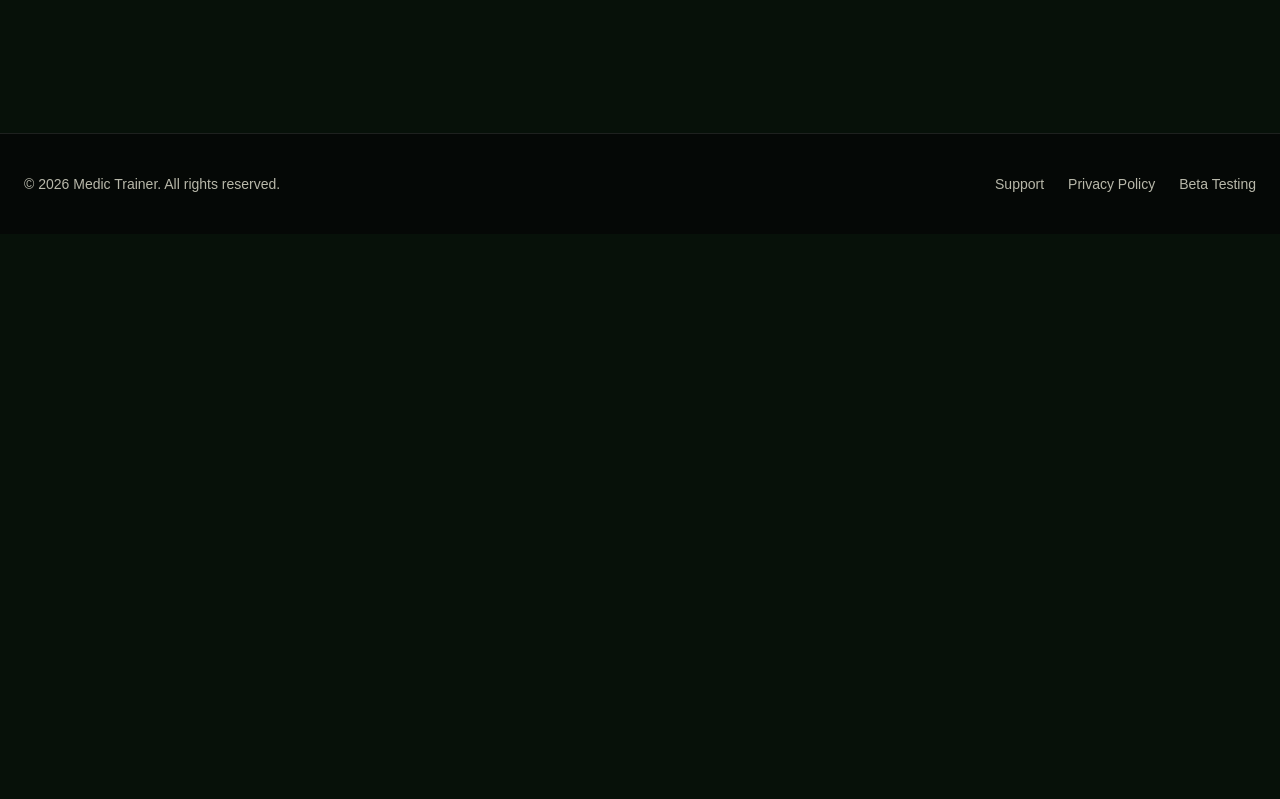
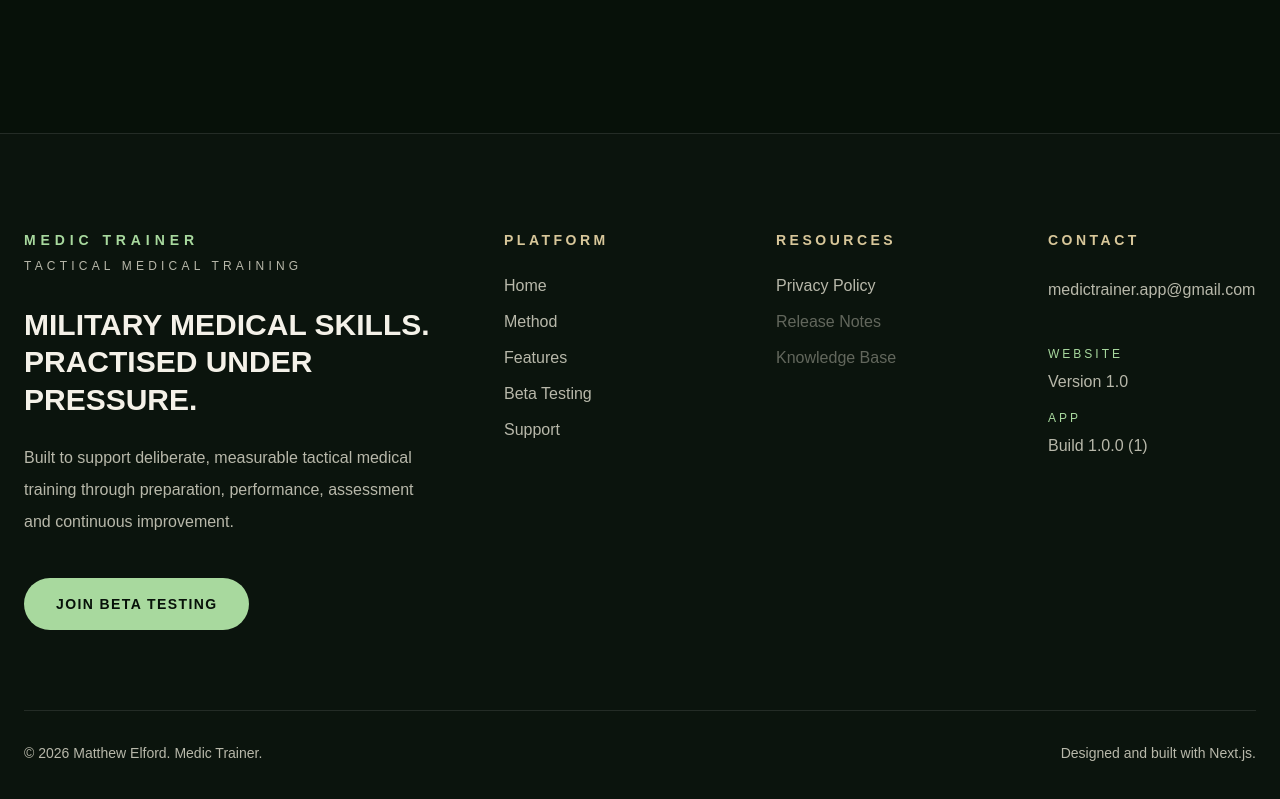
Before and after one commit to m-elford/medic-trainer-website, a Next.js app: page /method in a window 1280 px wide. Shown: the part 2104-2903 px from the top of the page. Before the commit the page ends 2338 px from the top, so only its background shows below. Built offline with nearby package versions, Linux system fonts and the light colour scheme.

Commit message:
Upgrade product footer

```diff
--- a/src/components/layout/Footer.tsx
+++ b/src/components/layout/Footer.tsx
@@ -1,16 +1,117 @@
 import Link from "next/link";
+import Button from "@/components/ui/Button";
 
 export default function Footer() {
   return (
-    <footer className="border-t border-white/10 bg-[#050806] px-6 py-10 text-sm text-[#b8b8aa]">
-      <div className="mx-auto flex max-w-7xl flex-col gap-6 md:flex-row md:items-center md:justify-between">
-        <p>© 2026 Medic Trainer. All rights reserved.</p>
+    <footer className="border-t border-border-soft bg-background-soft px-6 pt-24 pb-12">
+      <div className="mx-auto max-w-7xl">
 
-        <div className="flex gap-6">
-          <Link href="/support">Support</Link>
-          <Link href="/privacy-policy">Privacy Policy</Link>
-          <Link href="/beta-testing">Beta Testing</Link>
+        <div className="grid gap-16 lg:grid-cols-[2fr_1fr_1fr_1fr]">
+
+          <div>
+            <p className="text-sm font-black uppercase tracking-[0.35em] text-primary">
+              Medic Trainer
+            </p>
+
+            <p className="mt-2 text-xs uppercase tracking-[0.35em] text-text-muted">
+              Tactical Medical Training
+            </p>
+
+            <h2 className="mt-8 max-w-md text-3xl font-black uppercase leading-tight">
+              Military Medical Skills.
+              <br />
+              Practised Under Pressure.
+            </h2>
+
+            <p className="mt-6 max-w-md leading-8 text-text-muted">
+              Built to support deliberate, measurable tactical medical
+              training through preparation, performance, assessment and
+              continuous improvement.
+            </p>
+
+            <div className="mt-10">
+              <Button href="/beta-testing">
+                Join Beta Testing
+              </Button>
+            </div>
+          </div>
+
+          <div>
+            <p className="text-sm font-black uppercase tracking-[0.25em] text-secondary">
+              Platform
+            </p>
+
+            <div className="mt-6 flex flex-col gap-3 text-text-muted">
+              <Link href="/">Home</Link>
+              <Link href="/method">Method</Link>
+              <Link href="/features">Features</Link>
+              <Link href="/beta-testing">Beta Testing</Link>
+              <Link href="/support">Support</Link>
+            </div>
+          </div>
+
+          <div>
+            <p className="text-sm font-black uppercase tracking-[0.25em] text-secondary">
+              Resources
+            </p>
+
+            <div className="mt-6 flex flex-col gap-3 text-text-muted">
+              <Link href="/privacy-policy">
+                Privacy Policy
+              </Link>
+
+              <span className="opacity-50">
+                Release Notes
+              </span>
+
+              <span className="opacity-50">
+                Knowledge Base
+              </span>
+            </div>
+          </div>
+
+          <div>
+            <p className="text-sm font-black uppercase tracking-[0.25em] text-secondary">
+              Contact
+            </p>
+
+            <p className="mt-6 leading-8 text-text-muted">
+              medictrainer.app@gmail.com
+            </p>
+
+            <div className="mt-10">
+              <p className="text-xs uppercase tracking-[0.25em] text-primary">
+                Website
+              </p>
+
+              <p className="mt-2 text-text-muted">
+                Version 1.0
+              </p>
+
+              <p className="mt-4 text-xs uppercase tracking-[0.25em] text-primary">
+                App
+              </p>
+
+              <p className="mt-2 text-text-muted">
+                Build 1.0.0 (1)
+              </p>
+            </div>
+          </div>
+
         </div>
+
+        <div className="mt-20 border-t border-border-soft pt-8 flex flex-col gap-3 md:flex-row md:justify-between">
+
+          <p className="text-sm text-text-muted">
+            © 2026 Matthew Elford. Medic Trainer.
+          </p>
+
+          <p className="text-sm text-text-muted">
+            Designed and built with Next.js.
+          </p>
+
+        </div>
+
       </div>
     </footer>
   );
```
